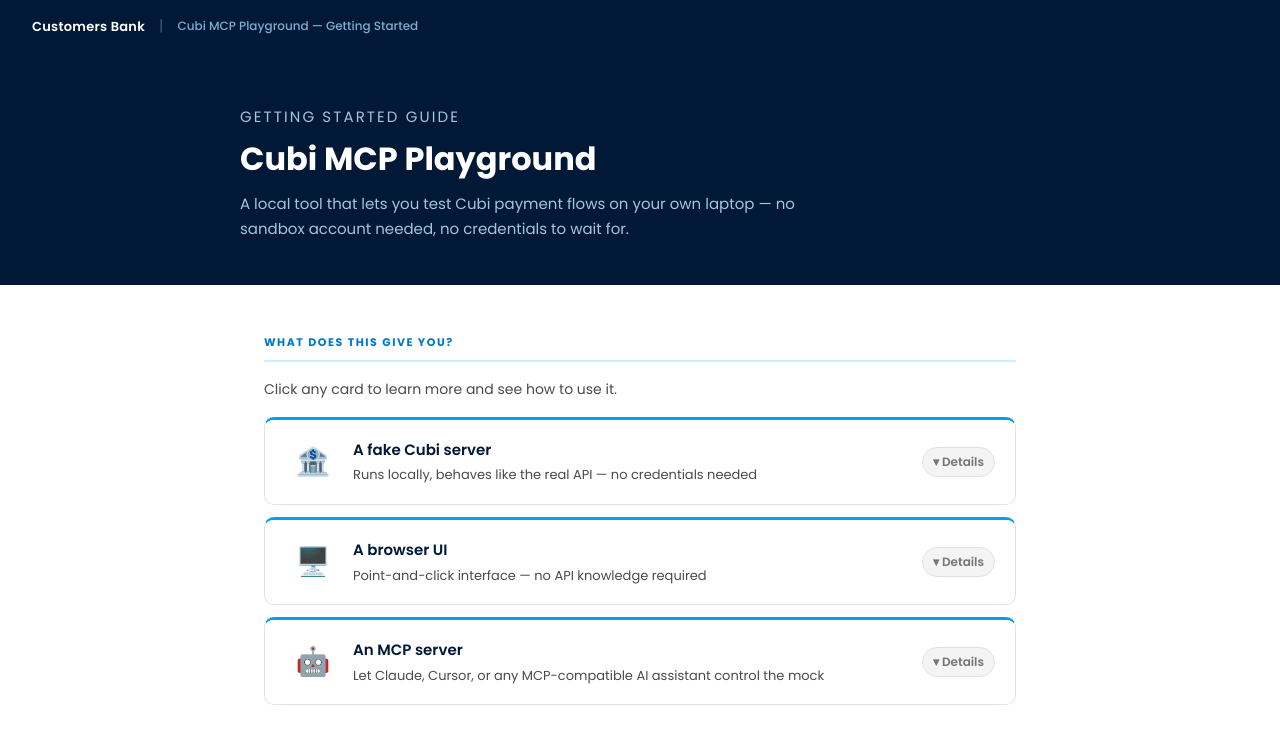
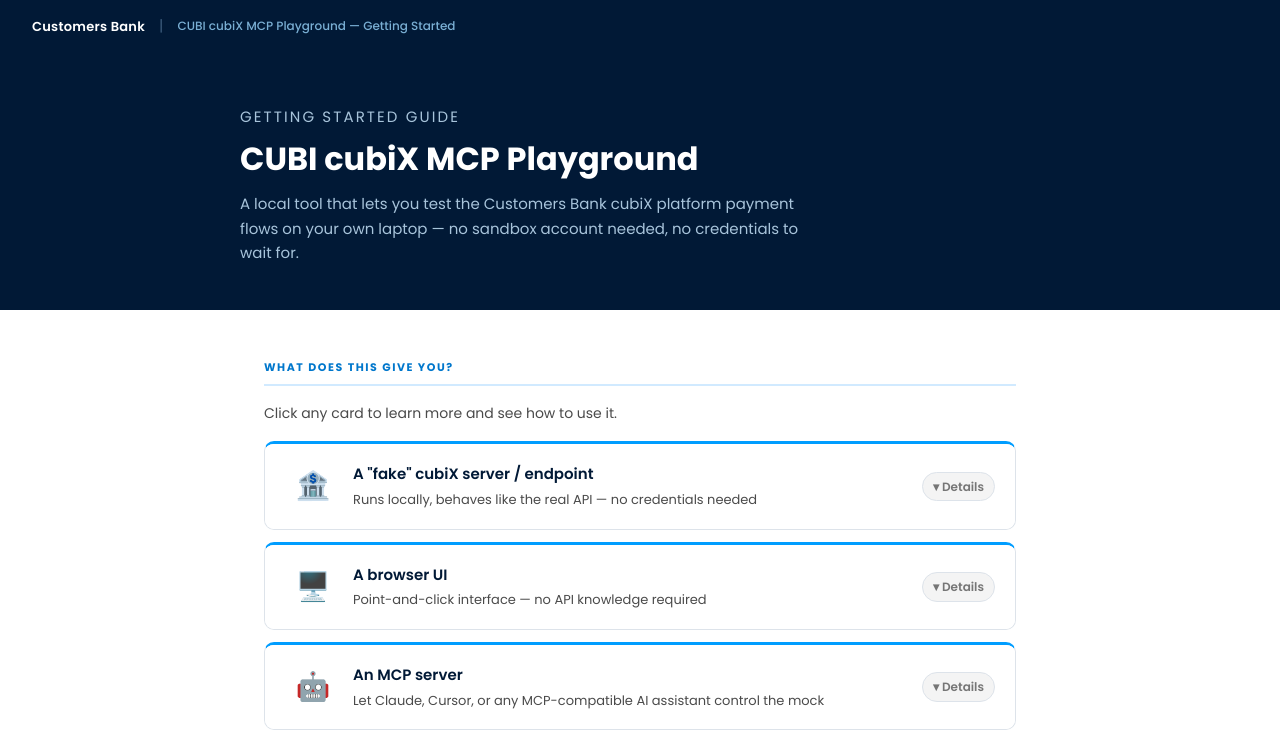
Before and after one commit to jhonigberg-cubi/cubi-mcp-playground, a plain HTML site: page getting-started.html in a window 1280 px wide. Shown: the top 754 px of the page. Drawn offline with Linux system fonts and the light colour scheme.

Commit message:
Update title and references to CUBI cubiX

```diff
--- a/getting-started.html
+++ b/getting-started.html
@@ -3,7 +3,7 @@
 <head>
   <meta charset="UTF-8" />
   <meta name="viewport" content="width=device-width, initial-scale=1.0" />
-  <title>Cubi MCP Playground — Getting Started</title>
+  <title>CUBI cubiX MCP Playground — Getting Started</title>
   <link rel="preconnect" href="https://fonts.googleapis.com" />
   <link rel="preconnect" href="https://fonts.gstatic.com" crossorigin />
   <link href="https://fonts.googleapis.com/css2?family=Poppins:wght@400;500;600;700&display=swap" rel="stylesheet" />
@@ -347,14 +347,14 @@
 <header class="site-header">
   <span class="brand">Customers Bank</span>
   <span class="divider">|</span>
-  <span class="doc-label">Cubi MCP Playground — Getting Started</span>
+  <span class="doc-label">CUBI cubiX MCP Playground — Getting Started</span>
 </header>
 
 <div class="hero">
   <div class="hero-inner">
     <p class="eyebrow">Getting Started Guide</p>
-    <h1>Cubi MCP Playground</h1>
-    <p>A local tool that lets you test Cubi payment flows on your own laptop — no sandbox account needed, no credentials to wait for.</p>
+    <h1>CUBI cubiX MCP Playground</h1>
+    <p>A local tool that lets you test the Customers Bank cubiX platform payment flows on your own laptop — no sandbox account needed, no credentials to wait for.</p>
   </div>
 </div>
 
@@ -370,7 +370,7 @@
       <summary class="exp-summary">
         <span class="exp-icon">🏦</span>
         <span class="exp-title">
-          <h3>A fake Cubi server</h3>
+          <h3>A "fake" cubiX server / endpoint</h3>
           <p>Runs locally, behaves like the real API — no credentials needed</p>
         </span>
         <span class="exp-chevron"><span class="chev-arrow">▾</span> Details</span>
@@ -378,7 +378,7 @@
       <div class="exp-body">
         <div class="exp-body-inner">
           <h4>What it simulates</h4>
-          <p>The mock server answers real HTTP requests exactly as Cubi would. Your app doesn't need to know it's talking to a local fake.</p>
+          <p>The mock server answers real HTTP requests exactly as cubiX would. Your app doesn't need to know it's talking to a local fake.</p>
           <ul class="endpoint-list">
             <li><span class="method post">POST</span>/security/v1/oauth2/token</li>
             <li><span class="method get">GET</span>/accounts/v1/</li>
@@ -566,7 +566,7 @@
           <h4>What you can ask your AI assistant</h4>
           <p>Once connected, try prompts like these:</p>
           <ul class="prompt-list">
-            <li>"Start the Cubi mock using the returns profile and give me the env bundle."</li>
+            <li>"Start the cubiX mock endpoint using the returns profile and give me the env bundle."</li>
             <li>"List the seeded accounts and show me the transactions on the first one."</li>
             <li>"Create a wire debit for $1,200 with client reference DEMO-001, then poll it until it settles."</li>
             <li>"Reset the mock state and switch to the repair profile."</li>
@@ -748,7 +748,7 @@
           <pre>http://127.0.0.1:8765</pre>
           <button class="copy-btn" onclick="copyCode(this)">Copy</button>
         </div>
-        <p>You'll see the Cubi MCP Playground page. The mock server isn't running yet — that's next.</p>
+        <p>You'll see the CUBI cubiX MCP Playground page. The mock server isn't running yet — that's next.</p>
       </div>
     </div>
 
@@ -830,7 +830,7 @@
     </div>
 
     <div class="trouble-item">
-      <div class="trouble-q"><span class="q-badge">?</span> My app is still hitting the real Cubi sandbox</div>
+      <div class="trouble-q"><span class="q-badge">?</span> My app is still hitting the real CUBI cubiX sandbox</div>
       <div class="trouble-a">The app didn't pick up the local env file. Confirm <code>CUBI_BASE_URL</code> is <code>http://127.0.0.1:8791</code> in the running process. Most frameworks need a full restart to reload env files.</div>
     </div>
 
@@ -854,7 +854,7 @@
 </div><!-- /page -->
 
 <footer>
-  <strong>Customers Bank</strong> &nbsp;·&nbsp; Cubi MCP Playground
+  <strong>Customers Bank</strong> &nbsp;·&nbsp; CUBI cubiX MCP Playground
   <span>Open <code style="background:rgba(255,255,255,.1);border-color:rgba(255,255,255,.2);color:#d1eaff;">http://127.0.0.1:8765</code> after running the start command</span>
 </footer>
 
```
